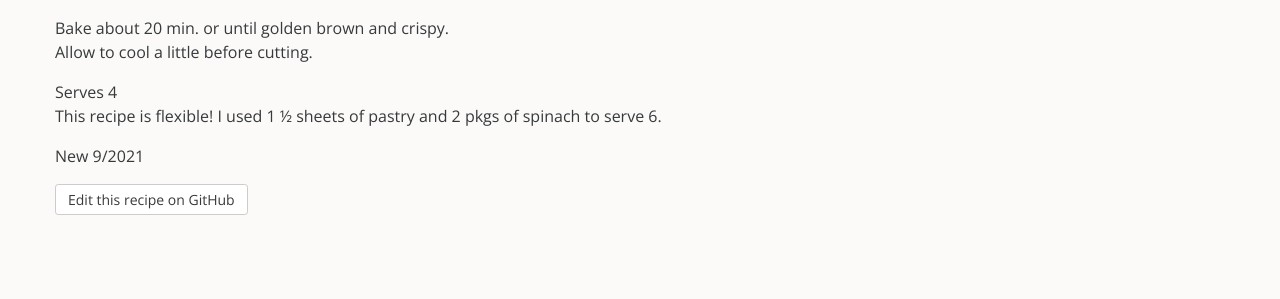
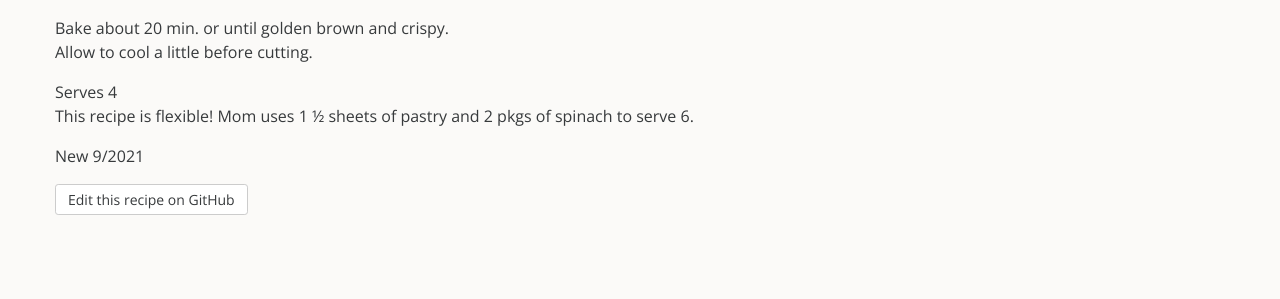
Before and after one commit to rdyar/tdfc, a Jekyll site: the page built from _odds-and-ends/spinach-tart.md, in a window 1280 px wide. Shown: the part 537-836 px from the top of the page. Built offline with Jekyll 4.4.1, drawn with Linux system fonts in a browser that asks for light colours.

Commit message:
Update spinach-tart.md

```diff
--- a/_odds-and-ends/spinach-tart.md
+++ b/_odds-and-ends/spinach-tart.md
@@ -21,6 +21,6 @@ Bake about 20 min. or until golden brown and crispy.
 Allow to cool a little before cutting.
 
 Serves 4
-This recipe is flexible!  I used 1 ½ sheets of pastry and 2 pkgs of spinach to serve 6.
+This recipe is flexible!  Mom uses 1 ½ sheets of pastry and 2 pkgs of spinach to serve 6.
 
 New 9/2021
```
